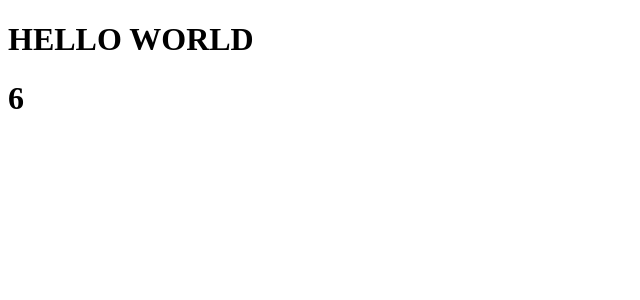
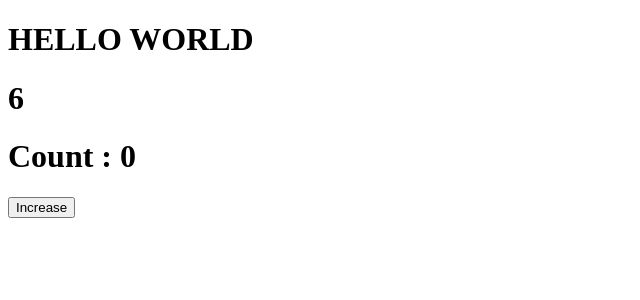
Before and after one commit to Baku305/react-exercises, a React (Create React App) app in the folder react-exercises/: page / in a window 1280 px wide. Shown: the top 300 px of the page, without its empty margins (0-640 px from the left). Built offline with nearby package versions, Linux system fonts and the light colour scheme.

Commit message:
feat useState01

```diff
--- /dev/null
+++ b/react-exercises/src/ClickCounter.jsx
@@ -0,0 +1,19 @@
+
+import { useState } from "react";
+
+export function ClickCounter() {
+
+    const [count, setCount] = useState(0)
+
+
+  const eventHandler = () => {
+    setCount(count + 1)
+  };
+
+  return (
+    <div>
+      <h1>Count : {count}</h1>
+      <button onClick = {()=>eventHandler()}>Increase</button>
+    </div>
+  );
+}
--- a/react-exercises/src/app.jsx
+++ b/react-exercises/src/app.jsx
@@ -1,6 +1,7 @@
 import React from "react";
 import { Sum } from "./Sum";
 import { Welcome } from "./Welcome";
+import {ClickCounter} from "./ClickCounter"
 
 
 export class App extends React.Component {
@@ -22,6 +23,7 @@ export class App extends React.Component {
       <>
         <Welcome />
 								<Sum/>
+								<ClickCounter/>
       </>
     );
   }
```
